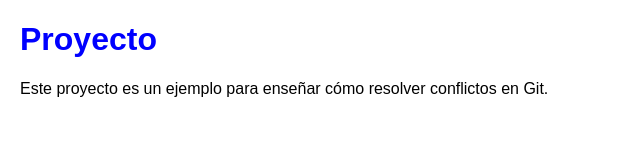
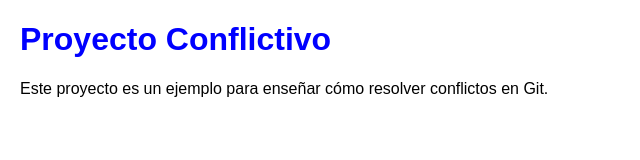
Before and after one commit to mariaconejo/conflictos, a plain HTML site: page index.html in a window 1280 px wide. Shown: the whole page, without its empty margins (0-640 px from the left). Drawn offline with Linux system fonts and the light colour scheme.

Commit message:
Modifica el título en index.html

```diff
--- a/index.html
+++ b/index.html
@@ -12,7 +12,7 @@
     </style>
 </head>
 <body>
-    <h1>Proyecto</h1>
+    <h1>Proyecto Conflictivo</h1>
     <p>Este proyecto es un ejemplo para enseñar cómo resolver conflictos en Git.</p>
 </body>
 </html>
```
